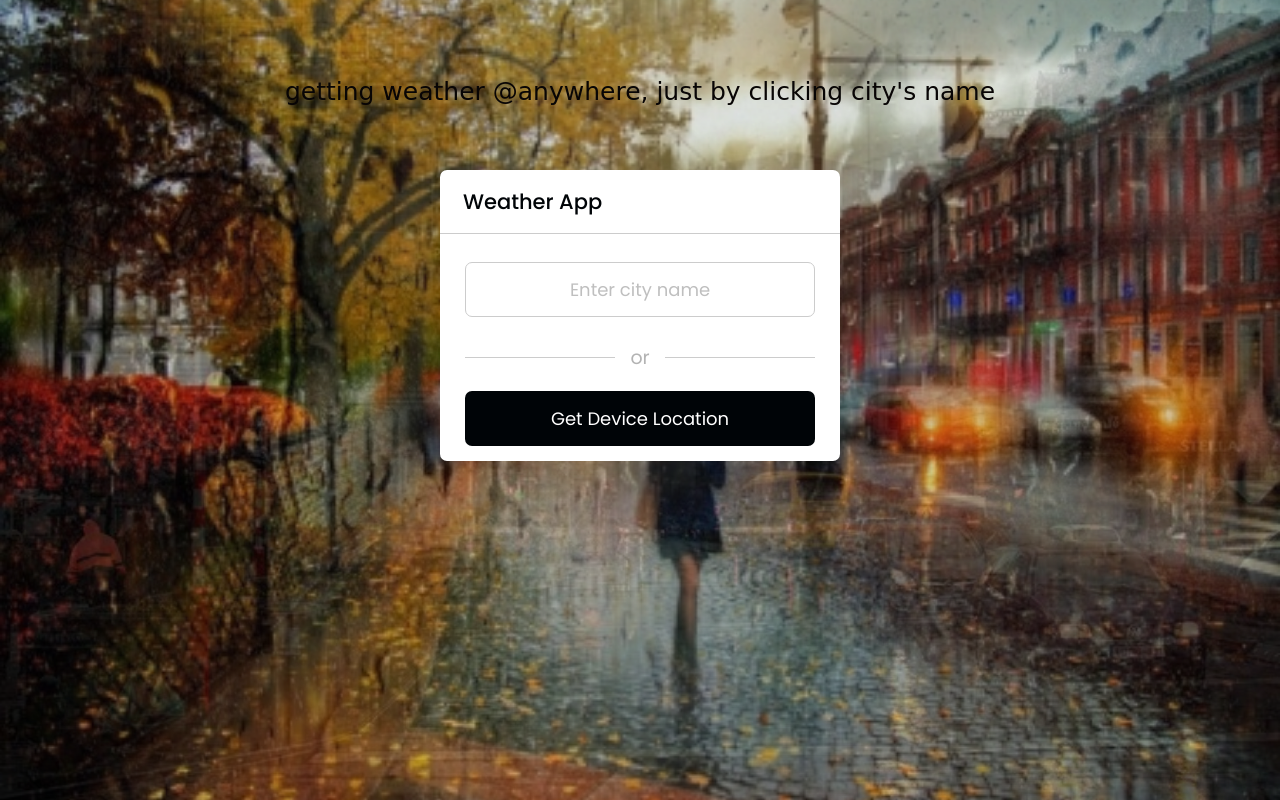
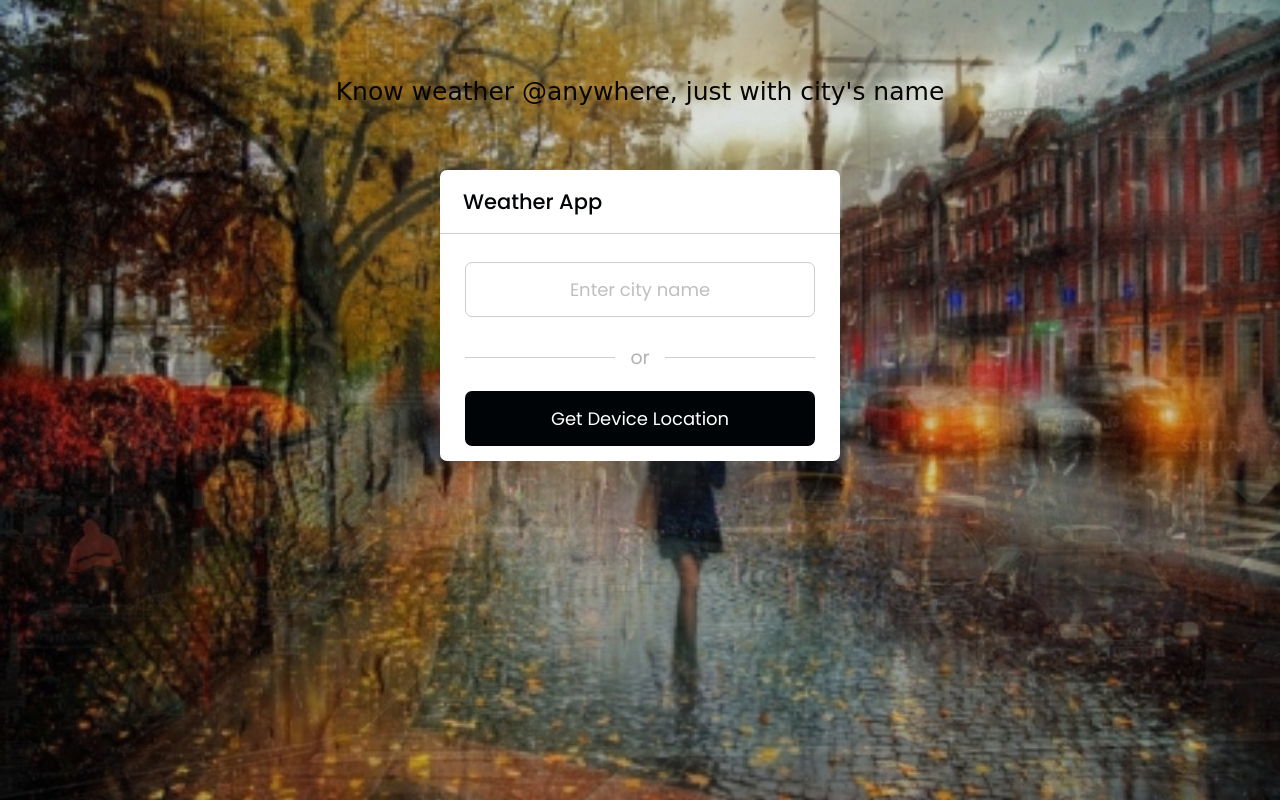
Before and after one commit to joshita-allada/weather-app, a plain HTML site: page index.html in a window 1280 px wide. Drawn offline with nearby package versions, Linux system fonts and the light colour scheme.

Commit message:
Update index.html

```diff
--- a/index.html
+++ b/index.html
@@ -8,7 +8,7 @@
   </head>
   <body>
     <div class="container">
-    <div class="heading">getting weather @anywhere, just by clicking city's name</div>
+    <div class="heading">Know weather @anywhere, just with city's name</div>
     <div class="wrapper">
       <header><i class='bx bx-left-arrow-alt'></i>Weather App</header>
       <section class="input-part">
```
